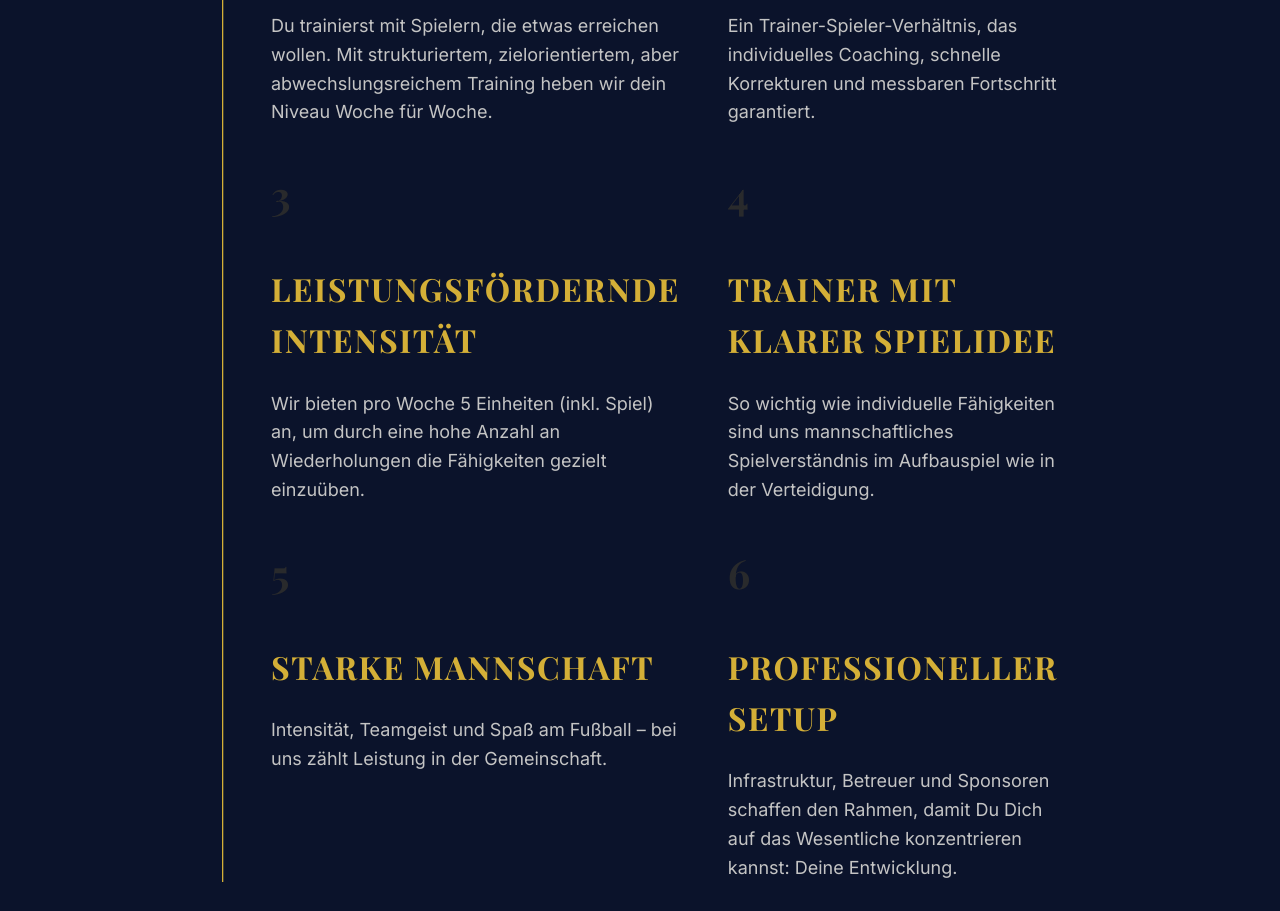
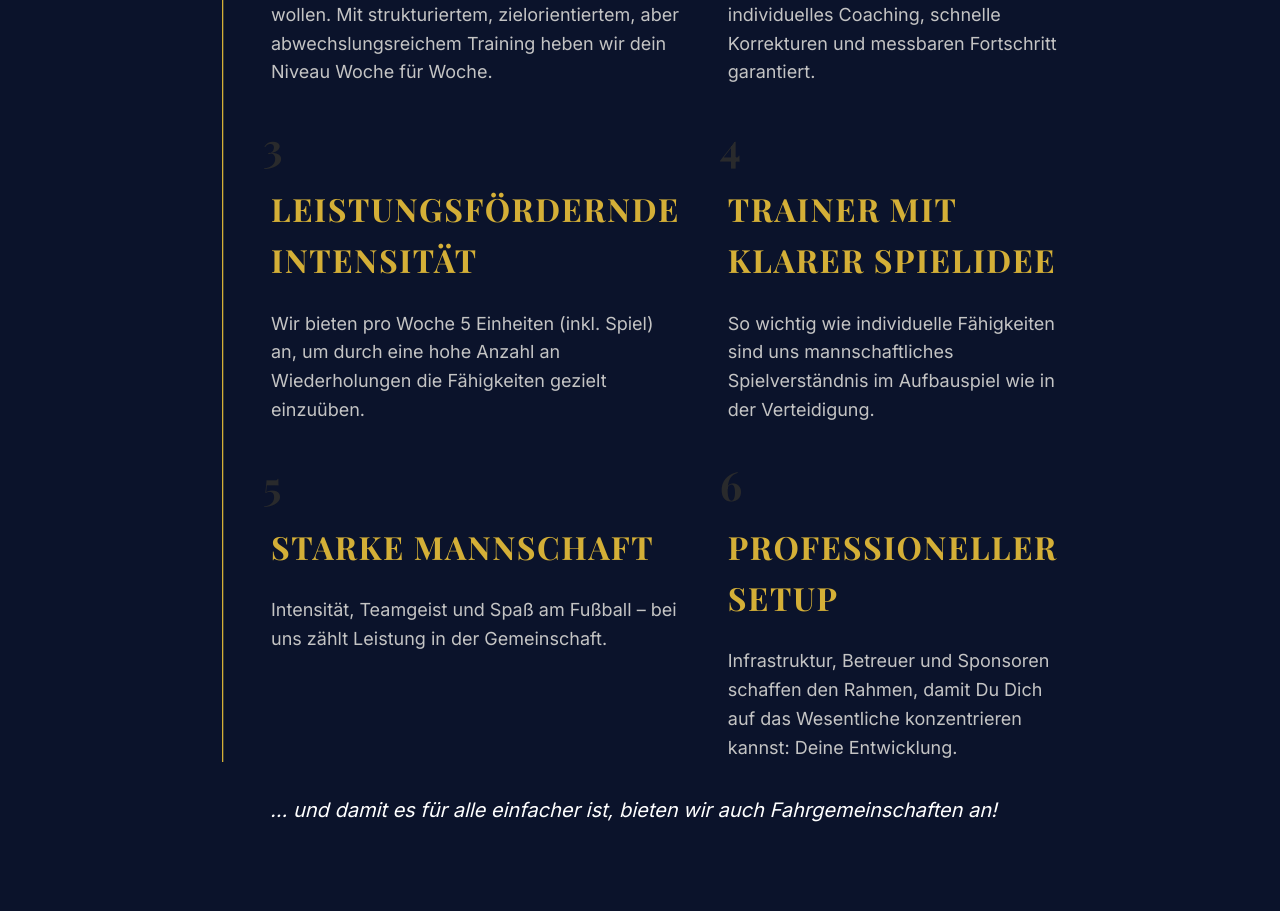
Before and after one commit to NetzerCapitalAdvisory/svglehn-2014, a website built with Vite: page warum-sv-glehn.html in a window 1280 px wide. Shown: the part 630-1541 px from the top of the page. Built offline with nearby package versions, Linux system fonts and the light colour scheme.

Commit message:
Make headings flush with gold line: absolute position numbers

```diff
--- a/warum-sv-glehn.html
+++ b/warum-sv-glehn.html
@@ -94,7 +94,7 @@
             content: '';
             position: absolute;
             left: 0;
-            top: 3.5rem;
+            top: 0;
             bottom: 0;
             width: 1px;
             background: rgba(212, 175, 55, 0.3);
@@ -113,6 +113,10 @@
             }
         }
 
+        .point-item {
+            position: relative;
+        }
+
         .point-item h3 {
             font-family: var(--font-serif);
             font-size: 1.25rem;
@@ -123,12 +127,15 @@
         }
 
         .point-number {
+            position: absolute;
+            top: -0.5rem;
+            left: -0.5rem;
             font-family: var(--font-serif);
             font-size: 2.5rem;
             font-weight: 700;
             color: rgba(212, 175, 55, 0.15);
             line-height: 1;
-            margin-bottom: 0.5rem;
+            pointer-events: none;
         }
 
         .point-item p {
```
